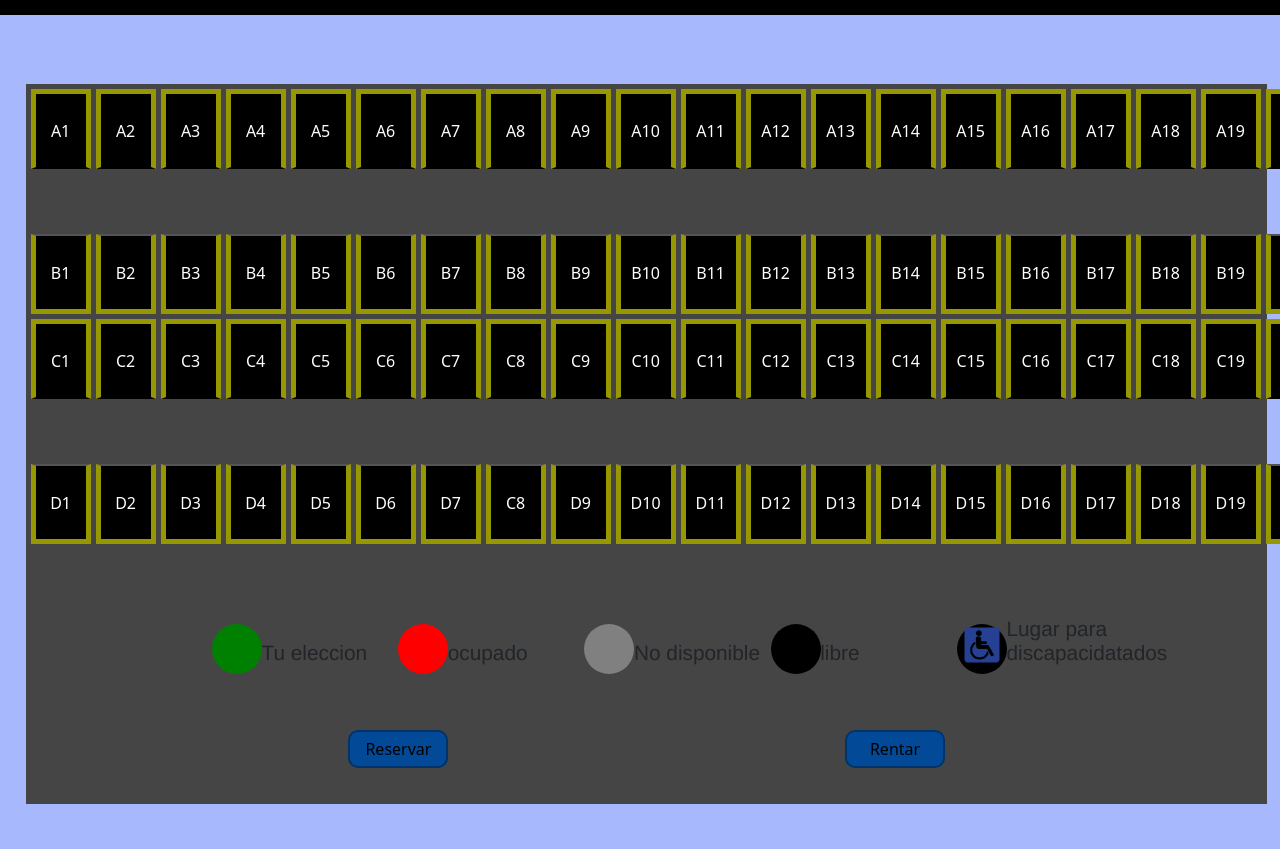
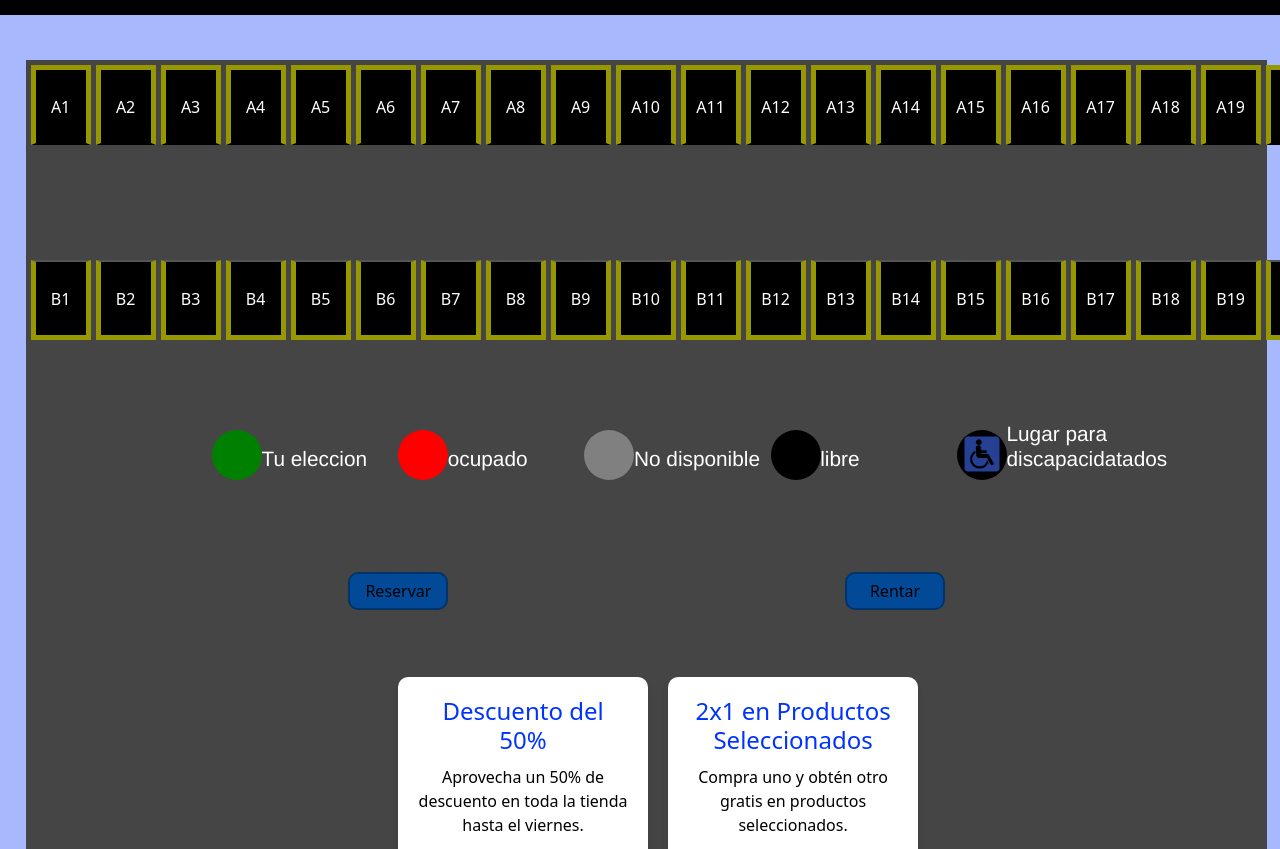
Before and after one commit to JuanSanz1122/parking-PLUS-service, a plain HTML site: page reservas.html in a window 1280 px wide. Shown: the part 100-949 px from the top of the page. Before the commit the page ends 904 px from the top, so only its background shows below. Drawn offline with nearby package versions, Linux system fonts and the light colour scheme.

Commit message:
mapa de reservas actualizado

```diff
--- a/reservas.html
+++ b/reservas.html
@@ -85,56 +85,7 @@
                   width="42px"></button>
   <button id="seccion-b" class="discapacidad-b22"><img src="img/discapacidad.png" alt="discapacidad"
                   width="42px"></button>
-  <!--seccion c-->
-  <button id="seccion-c" class="c1">C1</button>
-  <button id="seccion-c" class="c2">C2</button>
-  <button id="seccion-c" class="c3">C3</button>
-  <button id="seccion-c" class="c4">C4</button>
-  <button id="seccion-c" class="c5">C5</button>
-  <button id="seccion-c" class="c6">C6</button>
-  <button id="seccion-c" class="c7">C7</button>
-  <button id="seccion-c" class="c8">C8</button>
-  <button id="seccion-c" class="c9">C9</button>
-  <button id="seccion-c" class="c10">C10</button>
-  <button id="seccion-c" class="c11">C11</button>
-  <button id="seccion-c" class="c12">C12</button>
-  <button id="seccion-c" class="c13">C13</button>
-  <button id="seccion-c" class="c14">C14</button>
-  <button id="seccion-c" class="c15">C15</button>
-  <button id="seccion-c" class="c16">C16</button>
-  <button id="seccion-c" class="c17">C17</button>
-  <button id="seccion-c" class="c18">C18</button>
-  <button id="seccion-c" class="c19">C19</button>
-  <button id="seccion-c" class="c20">C20</button>
-  <button id="seccion-c" class="discapacidad-c21"><img src="img/discapacidad.png" alt="discapacidad"
-                  width="42px"></button>
-  <button id="seccion-c" class="discapacidad-c22"><img src="img/discapacidad.png" alt="discapacidad"
-                  width="42px"></button>
-  <!--seccion d-->
-  <button id="seccion-d" class="d1">D1</button>
-  <button id="seccion-d" class="d2">D2</button>
-  <button id="seccion-d" class="d3">D3</button>
-  <button id="seccion-d" class="d4">D4</button>
-  <button id="seccion-d" class="d5">D5</button>
-  <button id="seccion-d" class="d6">D6</button>
-  <button id="seccion-d" class="d7">D7</button>
-  <button id="seccion-d" class="d8">C8</button>
-  <button id="seccion-d" class="d9">D9</button>
-  <button id="seccion-d" class="d10">D10</button>
-  <button id="seccion-d" class="d11">D11</button>
-  <button id="seccion-d" class="d12">D12</button>
-  <button id="seccion-d" class="d13">D13</button>
-  <button id="seccion-d" class="d14">D14</button>
-  <button id="seccion-d" class="d15">D15</button>
-  <button id="seccion-d" class="d16">D16</button>
-  <button id="seccion-d" class="d17">D17</button>
-  <button id="seccion-d" class="d18">D18</button>
-  <button id="seccion-d" class="d19">D19</button>
-  <button id="seccion-d" class="d20">D20</button>
-  <button id="seccion-d" class="discapacidad-d21"><img src="img/discapacidad.png" alt="discapacidad"
-                  width="42px"></button>
-  <button id="seccion-d" class="discapacidad-d22"><img src="img/discapacidad.png" alt="discapacidad"
-                  width="42px"></button>
+
   <div class="tu-eleccion"></div>
   <h4 class="tu-eleccion-text">Tu eleccion</h4>
   <div class="ocupado"></div>
@@ -149,8 +100,27 @@
   <!-- fin mapa -->
   <center><button class="Reservar">Reservar</button></center>
   <center><button class="Rentar">Rentar</button></center>
+
+
+<div class="prom-desc">
+  <!-- Primera card de descuento -->
+  <div class="card-desc">
+      <div class="card-content-desc">
+          <h2>Descuento del 50%</h2>
+          <p>Aprovecha un 50% de descuento en toda la tienda hasta el viernes.</p>
+          <button class="obt-desc">Obtener Descuento</button>
+      </div>
+  </div>
+
+  <!-- Segunda card de promoción -->
+  <div class="card-prom">
+      <div class="card-content-prom">
+          <h2>2x1 en Productos Seleccionados</h2>
+          <p>Compra uno y obtén otro gratis en productos seleccionados.</p>
+          <button class="obt-prom">Ver Promoción</button>
+      </div>
+  </div>
+</div>
 </section>
-<body>
-
 </body>
 </html>
--- a/style..css
+++ b/style..css
@@ -653,11 +653,10 @@ ul li {
 .mapa-de-reservas{
     background-color: rgb(69, 69, 69);
     position: absolute;
-    top: 23%;
-    bottom: 1%;
+    top: 20%;
+    bottom: -45%;
     left: 2%;
     right: 1%;
-    height: 90%;
 }
 button:hover{
     transform: scale(1.1);
@@ -751,7 +750,7 @@ button:hover{
     border-right: 5px rgb(151, 151, 0) solid;
     height: 80px;
     width: 60px;
-    top: 150px;
+    top: 200px;
 }
 .b1{
     left: 5px;
@@ -819,167 +818,14 @@ button:hover{
 .discapacidad-b22{
     left: 1368px;
 }
-#seccion-c{
-    color: white;
-    position: absolute;
-    background-color: black;
-    border-top: 5px rgb(151, 151, 0) solid;
-    border-left: 5px rgb(151, 151, 0) solid;
-    border-right: 5px rgb(151, 151, 0) solid;
-    height: 80px;
-    width: 60px;
-    top:235px
-}
-.c1{
-    left: 5px;
-}
-.c2{
-    left: 70px;
-}
-.c3{
-    left: 135px;
-}
-.c4{
-    left: 200px;
-}
-.c5{
-    left: 265px;
-}
-.c6{
-    left: 330px;
-}
-.c7{
-    left: 395px;
-}
-.c8{
-    left: 460px;
-}
-.c9{
-    left: 525px;
-}
-.c10{
-    left: 590px;
-}
-.c11{
-    left: 655px;
-}
-.c12{
-    left: 720px;
-}
-.c13{
-    left: 785px;
-}
-.c14{
-    left: 850px;
-}
-.c15{
-    left: 915px;
-}
-.c16{
-    left: 980px;
-}
-.c17{
-    left: 1045px;
-}
-.c18{
-    left: 1110px;
-}
-.c19{
-    left: 1175px;
-}
-.c20{
-    left: 1240px;
-}
-.discapacidad-c21{
-    left: 1303px;
-}
-.discapacidad-c22{
-    left: 1368px;
-}
-#seccion-d{
-    color: white;
-    position: absolute;
-    background-color: black;
-    border-bottom: 5px rgb(151, 151, 0) solid;
-    border-left: 5px rgb(151, 151, 0) solid;
-    border-right: 5px rgb(151, 151, 0) solid;
-    height: 80px;
-    width: 60px;
-    top: 380px;
-}
-.d1{
-    left: 5px;
-}
-.d2{
-    left: 70px;
-}
-.d3{
-    left: 135px;
-}
-.d4{
-    left: 200px;
-}
-.d5{
-    left: 265px;
-}
-.d6{
-    left: 330px;
-}
-.d7{
-    left: 395px;
-}
-.d8{
-    left: 460px;
-}
-.d9{
-    left: 525px;
-}
-.d10{
-    left: 590px;
-}
-.d11{
-    left: 655px;
-}
-.d12{
-    left: 720px;
-}
-.d13{
-    left: 785px;
-}
-.d14{
-    left: 850px;
-}
-.d15{
-    left: 915px;
-}
-.d16{
-    left: 980px;
-}
-.d17{
-    left: 1045px;
-}
-.d18{
-    left: 1110px;
-}
-.d19{
-    left: 1175px;
-}
-.d20{
-    left: 1240px;
-}
-.discapacidad-d21{
-    left: 1303px;
-}
-.discapacidad-d22{
-    left: 1368px;
-}
+
 .tu-eleccion{
     background-color: green;
     position: absolute;
     width: 50px;
     height: 50px;
     border-radius: 50%;
-    bottom: 18%;
+    bottom: 58%;
     left: 15%;
 }
 .ocupado{
@@ -988,7 +834,7 @@ button:hover{
     width: 50px;
     height: 50px;
     border-radius: 50%;
-    bottom: 18%;
+    bottom: 58%;
     left: 30%;
 }
 .no-disponible{
@@ -997,7 +843,7 @@ button:hover{
     width: 50px;
     height: 50px;
     border-radius: 50%;
-    bottom: 18%;
+    bottom: 58%;
     left: 45%;
 }
 .libre{
@@ -1006,14 +852,14 @@ button:hover{
     width: 50px;
     height: 50px;
     border-radius: 50%;
-    bottom: 18%;
+    bottom: 58%;
     left: 60%;
 }
 .discapacidad{
     position: absolute;
     bottom: 4%;
     left: 11%;
-    bottom: 18%;
+    bottom: 12%;
 }
 .discapacidad1{
     background-color: black;
@@ -1021,42 +867,47 @@ button:hover{
     width: 50px;
     height: 50px;
     border-radius: 50%;
-    bottom: 18%;
+    bottom: 58%;
     left: 75%;
 }
 .tu-eleccion-text{
     position: absolute;
-    bottom: 18%;
+    bottom: 58%;
     left: 19%;
     font-family: 'Franklin Gothic Medium', 'Arial Narrow', Arial, sans-serif;
     font-size: 130%;
+    color: white;
 }
 .ocupado-text{
     position: absolute;
-    bottom: 18%;
+    bottom: 58%;
     left: 34%;
     font-family: 'Franklin Gothic Medium', 'Arial Narrow', Arial, sans-serif;
     font-size: 130%;
+    color: white;
 }.no-disponible-text{
     position: absolute;
-    bottom: 18%;
+    bottom: 58%;
     left: 49%;
     font-family: 'Franklin Gothic Medium', 'Arial Narrow', Arial, sans-serif;
     font-size: 130%;
+    color: white;
 }
 .libre-text{
     position: absolute;
-    bottom: 18%;
+    bottom: 58%;
     left: 64%;
     font-family: 'Franklin Gothic Medium', 'Arial Narrow', Arial, sans-serif;
     font-size: 130%;
+    color: white;
 }
 .discapacidad-text{
     position: absolute;
-    bottom: 18%;
+    bottom: 58%;
     left: 79%;
     font-family: 'Franklin Gothic Medium', 'Arial Narrow', Arial, sans-serif;
     font-size: 130%;
+    color: white;
 }
 .Reservar{
     position: absolute;
@@ -1065,7 +916,7 @@ button:hover{
     border-radius: 10px;
     width: 100px;
     border: 2px #00336a solid;
-    bottom: 5%;
+    bottom: 45%;
     left: 26%;
 }
 .Reservar:hover{
@@ -1078,9 +929,55 @@ button:hover{
     border-radius: 10px;
     width: 100px;
     border: 2px #00336a solid;
-    bottom: 5%;
+    bottom: 45%;
     left: 66%;
 }
 .Rentar:hover{
     box-shadow: 0 0 10px blue;
 }
+.prom-desc {
+    display: flex;
+    gap: 20px;
+    position: absolute;
+    bottom: 14%;
+    left: 30%;
+}
+.card-desc , .card-prom {
+    background-color: white;
+    border-radius: 10px;
+    box-shadow: 0 4px 6px rgba(0, 0, 0, 0.1);
+    padding: 20px;
+    width: 250px;
+    text-align: center;
+    transition: transform 0.3s ease;
+}
+
+.card-desc:hover , .card-prom:hover {
+    transform: translateY(-10px);
+}
+
+.card-content-desc h2 , .card-content-prom h2 {
+    font-size: 1.5rem;
+    margin-bottom: 10px;
+    color: #0033ff;
+}
+
+.card-content-desc p , .card-content-prom p {
+    margin-bottom: 15px;
+    color: #000000;
+}
+
+.obt-desc , .obt-prom {
+    display: inline-block;
+    padding: 10px 20px;
+    background-color: #6584ff;
+    color: white;
+    border-radius: 5px;
+    text-decoration: none;
+    font-size: 1rem;
+    transition: background-color 0.3s ease;
+}
+
+.obt-desc:hover , .obt-prom:hover {
+    background-color: #A7B8FC;
+}
```
Also changed, not shown: 1 other file.
